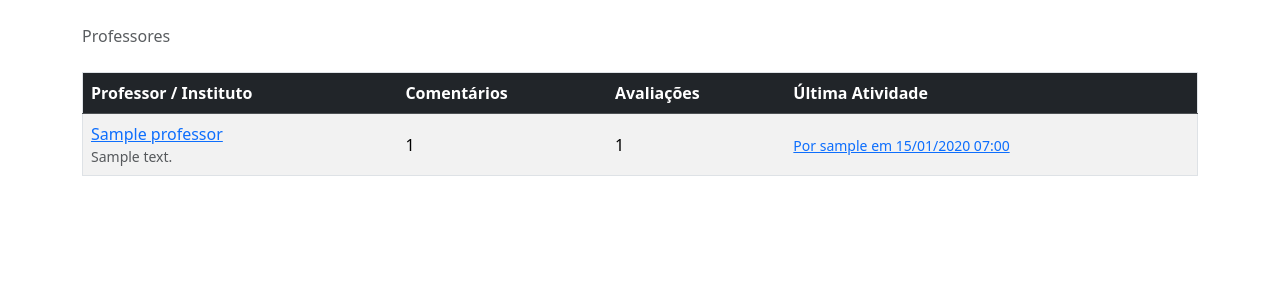
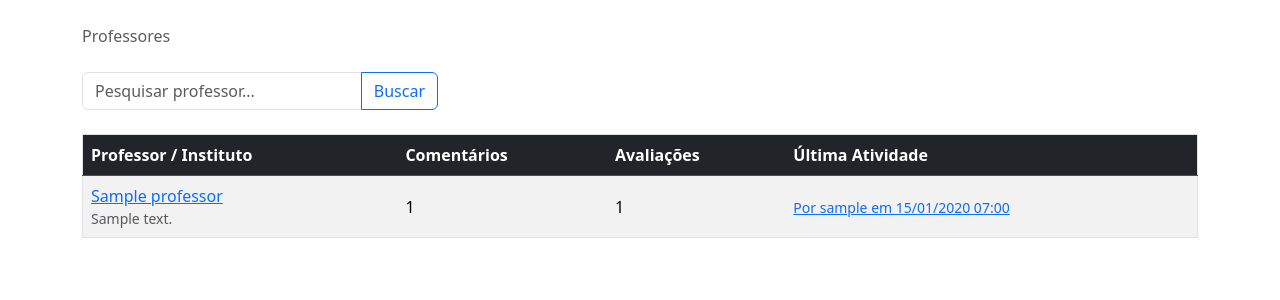
Before and after one commit to PedroPalharesAkaK/Django_Project, a Django app: page / in a window 1280 px wide. Shown: the part 56-356 px from the top of the page. Run offline with Django 5.2, Linux system fonts and the light colour scheme; tables that the repository leaves empty hold one stand-in row (values such as "Sample post"); some libraries are stand-ins or nearby versions.

Commit message:
barra de pesquisa

```diff
--- a/boards/views.py
+++ b/boards/views.py
@@ -20,7 +20,15 @@ class ProfessorListView(ListView):
     model = Professor
     context_object_name = 'professors'
     template_name = 'home.html'
+    paginate_by = 10
 
+    def get_queryset(self):
+        queryset = super().get_queryset()
+        query = self.request.GET.get('q') # Captura o que o utilizador digitou
+        if query:
+            # Filtra pelo nome, ignorando maiúsculas/minúsculas (icontains)
+            queryset = queryset.filter(nome__icontains=query)
+        return queryset
 
 class AvaliacaoListView(ListView):
     model = Professor
--- a/templates/home.html
+++ b/templates/home.html
@@ -5,6 +5,17 @@
 {% endblock %}
 
 {% block content %}
+  <div class="row mb-4">
+    <div class="col-md-4">
+      <form method="GET" action="{% url 'home' %}">
+        <div class="input-group">
+          <input type="text" name="q" class="form-control" placeholder="Pesquisar professor..." value="{{ request.GET.q }}">
+          <button type="submit" class="btn btn-outline-primary">Buscar</button>
+        </div>
+      </form>
+    </div>
+  </div>
+
   <table class="table table-striped border">
     <thead class="table-dark">
       <tr>
@@ -43,6 +54,12 @@
             {% endwith %}
           </td>
         </tr>
+      {% empty %}
+        <tr>
+          <td colspan="4" class="text-center text-muted py-4">
+            Nenhum professor encontrado com esse nome.
+          </td>
+        </tr>
       {% endfor %}
     </tbody>
   </table>
```
